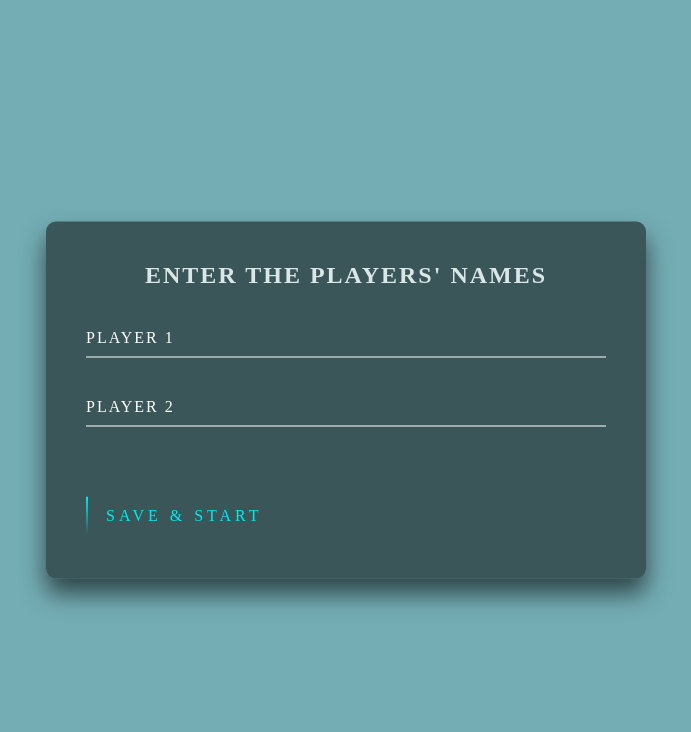
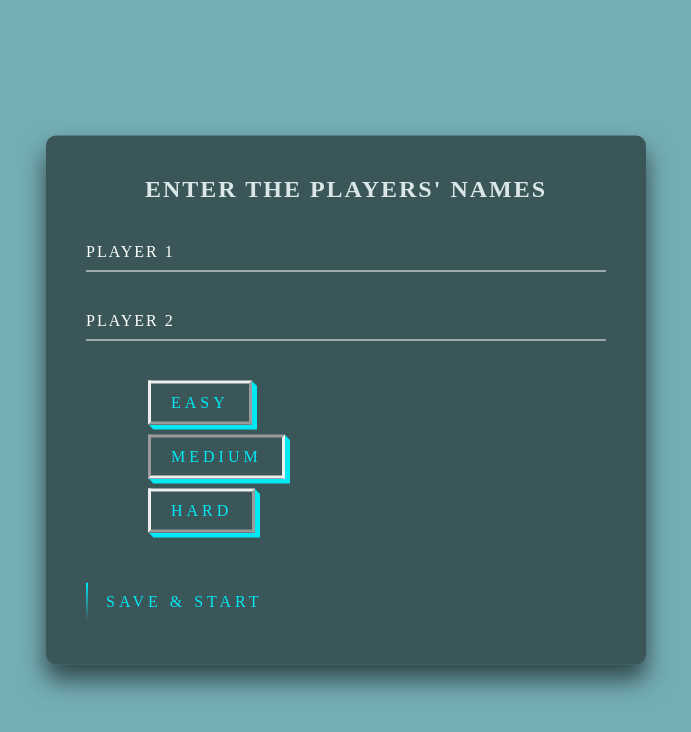
Before and after one commit to deyaberger/Gomoku, a website built with webpack: page src/form/humans.html in a window 1280 px wide. Shown: the whole page, without its empty margins (294-985 px from the left). Built offline with nearby package versions, Linux system fonts and the light colour scheme; no server answers.

Commit message:
avec easy medium hard buttons

```diff
--- a/src/form/form.js
+++ b/src/form/form.js
@@ -6,18 +6,33 @@ export default class Form {
 		this.cpu = true;
 		this.player1 = "black";
 		this.player2 = "white";
+		this.depth = 5;
 	}
 
 	update_starting_data() {
 		this.data = JSON.stringify({
 			"type"	: "start",
 			"cpu"	: this.cpu,
-			"depth"	: 7
+			"depth"	: this.depth
 		});
 }
 }
 
 let form = new Form();
+
+
+let easy = document.querySelector(".Easy_button button")
+let medium = document.querySelector(".Medium_button button")
+let hard = document.querySelector(".Hard_button button")
+if (easy && medium && hard)
+{
+	easy.addEventListener("click", function () {set_level(form, 3, this)});
+	medium.addEventListener("click", function () {set_level(form, 5, this)});
+	hard.addEventListener("click", function () {set_level(form, 7, this)});
+}
+
+document.querySelector(".Medium_button button").click();
+
 
 // Make sur we can send the form also by clicking on the save button
 var click_start = document.getElementsByTagName("a")[0];
@@ -47,6 +62,17 @@ player2.addEventListener("keypress", function(event) {
 });
 }
 
+
+function set_level(form, level, element) {
+	form.depth = level;
+	$("button").css({
+		"border-style": "outset",
+	});
+	$(element).css({
+		"border-style": "inset",
+	})
+}
+
 // When button or Enter has been pressed, we keep in session storage all the inputs
 function start() {
 	var input_list = document.querySelectorAll(".user-box > input");
--- a/src/form/form.scss
+++ b/src/form/form.scss
@@ -77,12 +77,33 @@ body {
   letter-spacing: 4px;
 }
 
+.login-box button {
+  background: none;
+  position: relative;
+  padding: 10px 20px;
+  margin: 10px;
+  color: #03e9f4;
+  font-size: 16px;
+  text-decoration: none;
+  text-transform: uppercase;
+  overflow: hidden;
+  transition: 0.5s;
+  margin-top: 10px;
+  letter-spacing: 4px;
+  border-style: outset;
+  cursor: pointer;
+}
+
+.levels {
+  margin-left: 10%;
+  margin-right: 10%;
+}
+
 .login-box a:hover {
   background: #03e9f4;
   color: #fff;
   border-radius: 5px;
-  box-shadow: 0 0 5px #03e9f4, 0 0 25px #03e9f4, 0 0 50px #03e9f4,
-    0 0 100px #03e9f4;
+  box-shadow: 0 0 20px #03e9f4;
 }
 
 .login-box a span {
--- a/src/form/humans.html
+++ b/src/form/humans.html
@@ -22,6 +22,17 @@
 				<input type="text" name="" required="" id = "player2">
 				<label>Player 2</label>
 			</div>
+			<div class = "levels">
+				<span class="Easy_button">
+					<button type="button">Easy</button>
+				</span>
+				<span class="Medium_button">
+					<button type="button">Medium</button>
+				</span>
+				<span class="Hard_button">
+					<button type="button">Hard</button>
+				</span>
+		</div>
 			<a href="./game.html">
 				<span></span>
 				<span></span>
--- a/src/game/game.js
+++ b/src/game/game.js
@@ -8,7 +8,6 @@ var form = JSON.parse(sessionStorage.getItem("form"));
 let ws = new Ws();
 
 let gameview = new GameView(form);
-
 
 ws.new_connection(gameview);
 ws.onOpen = function() {
```
Also changed, not shown: src/form/computer.html (+11 -0 lines), src/game/game.html (+0 -1 lines).
